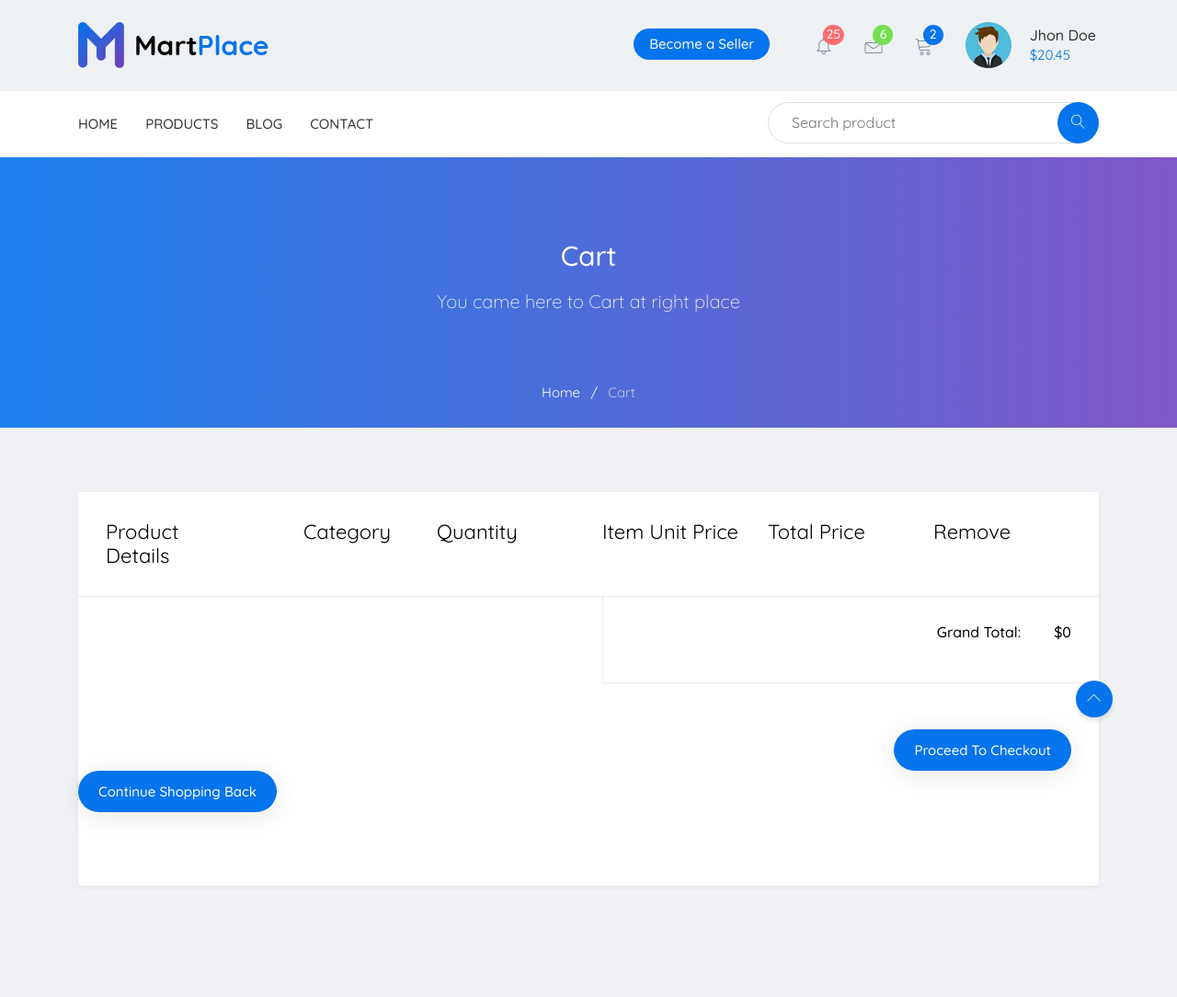
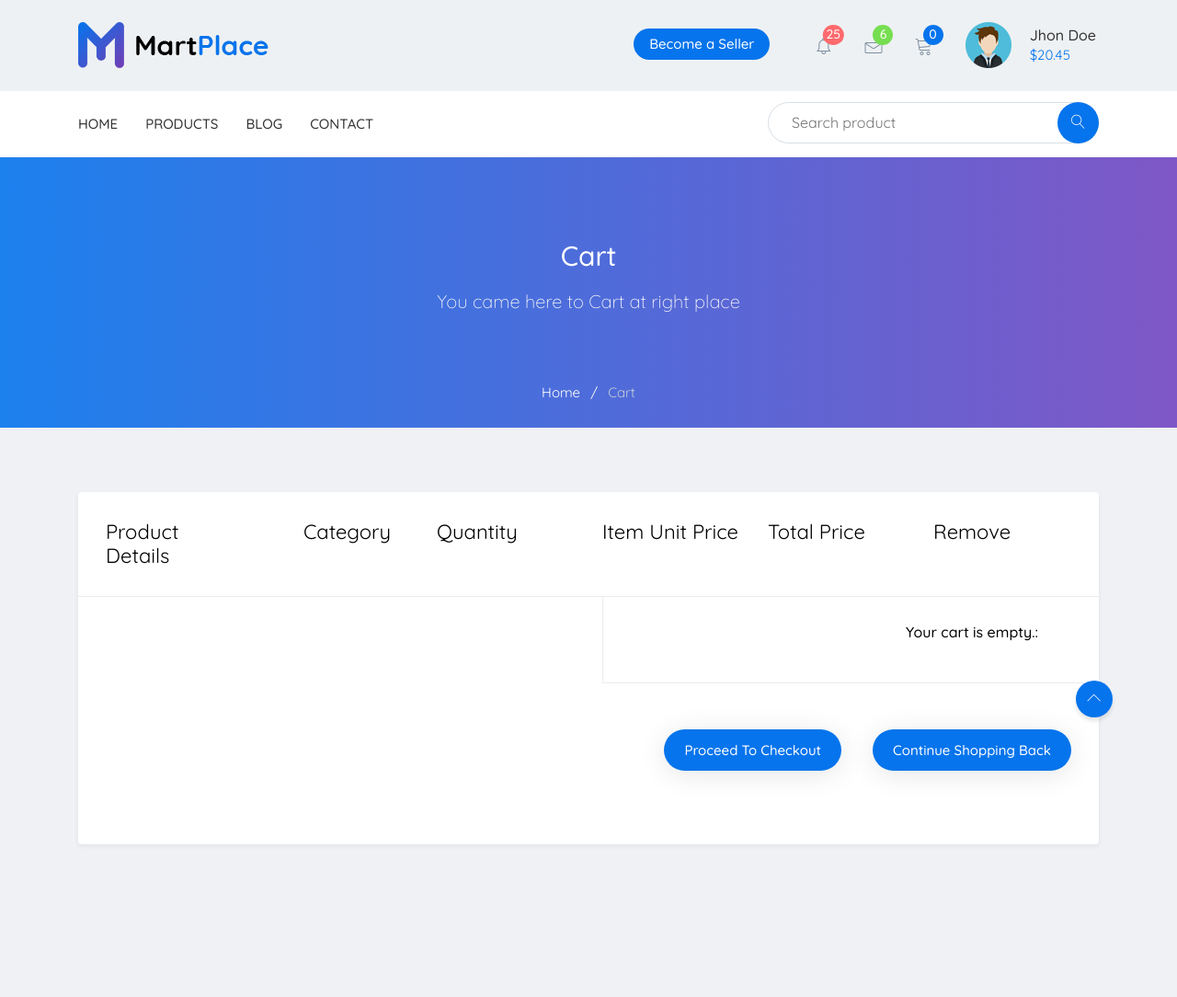
Before and after one commit to devendra-pandey/ecommerce, a Django app: page /cart in a window 1280 px wide. Shown: the top 1084 px of the page at 92% size. Run offline with Django 3.2, Linux system fonts and the light colour scheme; some libraries are stand-ins or nearby versions.

Commit message:
notification of the cart in the header

```diff
--- /dev/null
+++ b/cart/context_processors.py
@@ -0,0 +1,6 @@
+from .cart import Cart
+
+
+
+def cart(request):
+    return {'cart': Cart(request)}
--- a/cart/templates/cart/cart.html
+++ b/cart/templates/cart/cart.html
@@ -43,27 +43,28 @@
                             {% with product=item.product %}
                             <div class="col-md-12">
                                 <div class="single_product clearfix">
-                                    <div class="col-lg-5 col-md-7 v_middle">
+                                    <div class="col-lg-4 col-md-5 v_middle">
                                         <div class="product__description">
-                                            <img src="{% if product.image %}{{ product.image.url }}
-                                            {% else %}{% static "img/no_image.png" %}{% endif %}">" alt="Purchase image">
+                                            <img src="{% if product.image %} {{ product.image.url }}" height="70px" width="70px"
+                                                        {% else %}
+                                                    {% static 'no_image.png' %}
+                                                    {% endif %}" alt="Purchase image">
                                             <div class="short_desc">
                                                 <a href="{{ product.get_absolute_url }">
-                                                    <h4>{{ product.name }}</h4>
+                                                    <h6>{{ product.name }}</h6>
                                                 </a>
-                                                <p>Nunc placerat mi id nisi inter dum mollis. Praesent phare...</p>
                                             </div>
                                         </div>
-                                        <!-- end /.product__description -->
+
                                     </div>
                                     <!-- end /.col-md-5 -->
 
-                                    <div class="col-lg-3 col-md-2 v_middle">
+                                    <div class="col-lg-2 col-md-2 v_middle">
                                         <div class="product__additional_info">
                                             <ul>
                                                 <li>
                                                     <a href="#">
-                                                        <img src="images/catword.png" alt="">Wordpress</a>
+                                                {{ product.category }}</a>
                                                 </li>
                                             </ul>
                                         </div>
@@ -71,11 +72,10 @@
                                     </div>
                                     <!-- end /.col-md-3 -->
 
-                                    <div class="col-lg-4 col-md-3 v_middle">
+                                    <div class="col-lg-4 col-md-2 v_middle">
                                         <div class="item_action v_middle">
-                                            <a href="#" class="remove_from_cart">
-                                                <span class="lnr lnr-trash">{{ item.quantity }}</span>
-                                            </a>
+                                                <span>{{ item.quantity }}</span>
+
                                         </div>
                                         <div class="product__price_download">
                                             <div class="item_price v_middle">
@@ -89,6 +89,7 @@
                                                 <a href="{% url "cart:cart_remove" product.id%}" class="remove_from_cart">
                                                     <span class="lnr lnr-trash"></span>
                                                 </a>
+
                                             </div>
                                             <!-- end /.item_action -->
                                         </div>
@@ -109,16 +110,31 @@
                             <div class="col-md-6 offset-md-6">
                                 <div class="cart_calculation">
                                     <div class="cart--total">
-                                        <p>
-                                            <span>Grand Total</span>${{ cart.get_total_price }}</p>
+                                        {% with total_items=cart|length %}
+                                                {% if cart|length > 0 %}
+                                                Your cart:
+                                                {{ total_items }} item{{ total_items|pluralize }},
+                                                <p>
+                                                    <span>Grand Total</span>${{ cart.get_total_price }}
+                                                </p>
+
+                                                {% else %}
+                                                <p>
+                                                    <span>Your cart is empty.</span>
+                                                </p>
+
+                                                {% endif %}
+                                                {% endwith %}
+
                                     </div>
 
                                     <a href="#" class="btn btn--round btn--md checkout_link">Proceed To Checkout</a>
+                                    <a href="/products" class="btn btn--round btn--md checkout_link">Continue Shopping Back</a>
                                 </div>
                             </div>
                             <!-- end .col-md-12 -->
                         </div>
-                        <a href="/products" class="btn btn--round btn--md checkout_link">Continue Shopping Back</a>
+
                     </div>
 
                     <!-- end /.product_archive2 -->
--- a/ecommerce_with_vendor/settings.py
+++ b/ecommerce_with_vendor/settings.py
@@ -73,6 +73,7 @@ TEMPLATES = [
                 'django.template.context_processors.request',
                 'django.contrib.auth.context_processors.auth',
                 'django.contrib.messages.context_processors.messages',
+                'cart.context_processors.cart',
             ],
         },
     },
--- a/home/templates/home/header.html
+++ b/home/templates/home/header.html
@@ -199,59 +199,66 @@
                                     </li>
                                     <li class="has_dropdown">
                                         <div class="icon_wrap">
-                                            <a href="/cart"><span class="lnr lnr-cart"></span></a>
-                                            <span class="notification_count purch">2</span>
+                                        {% with total_items=cart|length %}
+                                            {% if cart|length > 0 %}
+                                                    <a href="/cart">
+                                                    <span class="lnr lnr-cart"></span></a>
+                                                    <span class="notification_count purch">{{ total_items }}</span>
+                                                {% else %}
+                                                    <a href="/cart">
+                                                    <span class="lnr lnr-cart"></span></a>
+                                                    <span class="notification_count purch">0</span>
+                                            {% endif %}
+                                        {% endwith %}
+
                                         </div>
 
                                         <div class="dropdowns dropdown--cart">
                                             <div class="cart_area">
+                                                {% for item in cart %}
+                                                    {% with product=item.product %}
                                                 <div class="cart_product">
                                                     <div class="product__info">
                                                         <div class="thumbn">
-                                                            <img src="images/capro1.jpg" alt="cart product thumbnail">
+                                                            <img src="{% if product.image %} {{ product.image.url }}" height="70px" width="70px"
+                                                            {% else %}
+                                                        {% static 'no_image.png' %} height="70px" width="70px"
+                                                        {% endif %}" alt="cart product thumbnail">
                                                         </div>
 
                                                         <div class="info">
-                                                            <a class="title" href="single-product.html">Finance and Consulting Business Theme</a>
+                                                            <a class="title" href="single-product.html">{{ product.name }}</a>
                                                             <div class="cat">
                                                                 <a href="#">
-                                                                    <img src="images/catword.png" alt="">Wordpress</a>
+                                                                    <img src="images/catword.png" alt="">{{ product.category }}</a>
                                                             </div>
                                                         </div>
                                                     </div>
 
                                                     <div class="product__action">
-                                                        <a href="#">
+                                                        <a href="{% url "cart:cart_remove" product.id%}"">
                                                             <span class="lnr lnr-trash"></span>
                                                         </a>
-                                                        <p>$60</p>
+                                                        <p>${{item.price }}</p>
                                                     </div>
                                                 </div>
-                                                <div class="cart_product">
-                                                    <div class="product__info">
-                                                        <div class="thumbn">
-                                                            <img src="images/capro2.jpg" alt="cart product thumbnail">
-                                                        </div>
+                                                {% endwith %}
+                                        {% endfor %}
 
-                                                        <div class="info">
-                                                            <a class="title" href="single-product.html">Flounce - Multipurpose OpenCart Theme</a>
-                                                            <div class="cat">
-                                                                <a href="#">
-                                                                    <img src="images/catword.png" alt="">Wordpress</a>
-                                                            </div>
-                                                        </div>
-                                                    </div>
+                                                <div class="total">
+                                                    {% with total_items=cart|length %}
+                                                        {% if cart|length > 0 %}
+                                                            <p>
+                                                                <span>Total :</span>RS${{ cart.get_total_price }}
+                                                            </p>
+                                                        {% else %}
+                                                            <p>
+                                                                <span>Your cart is empty.</span>
+                                                            </p>
 
-                                                    <div class="product__action">
-                                                        <a href="#">
-                                                            <span class="lnr lnr-trash"></span>
-                                                        </a>
-                                                        <p>$60</p>
-                                                    </div>
-                                                </div>
-                                                <div class="total">
-                                                    <p>
-                                                        <span>Total :</span>$80</p>
+                                                            {% endif %}
+                                                            {% endwith %}
+
                                                 </div>
                                                 <div class="cart_action">
                                                     <a class="go_cart" href="/cart">View Cart</a>
@@ -341,8 +348,14 @@
                                         <li>
                                             <a href="/cart">
                                                 <div class="icon_wrap">
-                                                    <span class="lnr lnr-cart"></span>
-                                                    <span class="notification_count purch">2</span>
+                                                    {% with total_items=cart|length %}
+                                                        {% if cart|length > 0 %}
+                                                                <span class="lnr lnr-cart"></span>
+                                                                <span class="notification_count purch">{{ total_items }}</span>
+                                                            {% else %}
+                                                                <span class="notification_count purch">Your cart is empty.</span>
+                                                        {% endif %}
+                                                    {% endwith %}
                                                 </div>
                                             </a>
                                         </li>
--- a/home/templates/home/index.html
+++ b/home/templates/home/index.html
@@ -1,5 +1,11 @@
 {% extends "home/header.html" %}
 {% load static %}
+{% block title %}Home{% endblock title %}
+{% block breadcrum %} Home {% endblock breadcrum %}
+
+{% block subtitle %} Your At the Right palce to discover New Shopping World {% endblock subtitle%}
+
+{% block page_title %} Home {% endblock page_title %}
 
 {% block content %}
 
```
Also changed, not shown: products/templates/products/products.html (+6 -2 lines), products/templates/products/single-product.html (+6 -2 lines), products/views.py (+9 -2 lines).
